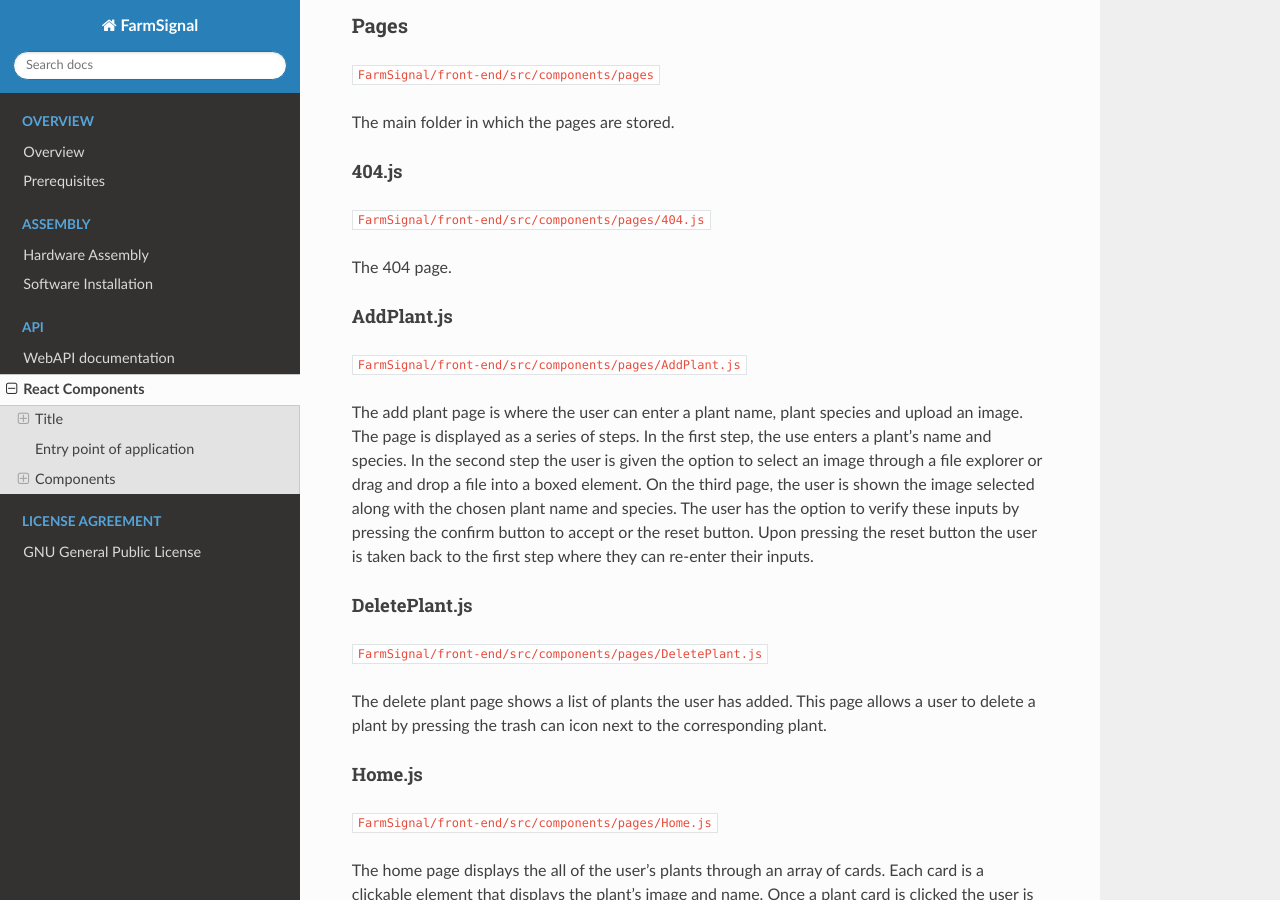
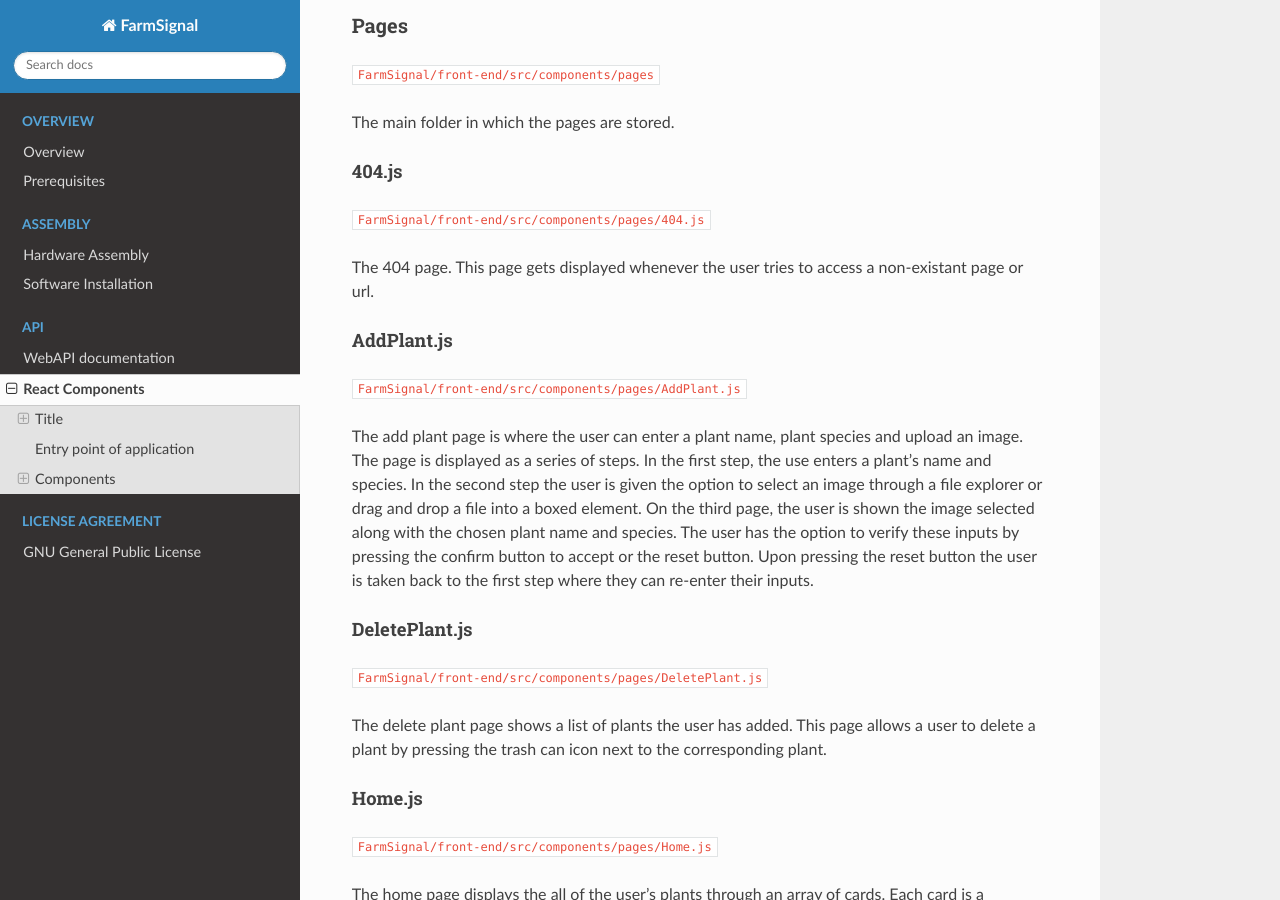
Before and after one commit to AlanConstantino/FarmSignal, a Sphinx documentation site: the page built from docs/front-end/react.rst, in a window 1280 px wide and 900 px high, scrolled down 1890 px. Built offline with Sphinx 7.4.7 and the Read the Docs theme 2.0.0, drawn with Linux system fonts in a browser that asks for light colours.

Commit message:
Added more info to the 404 section

```diff
--- a/docs/front-end/react.rst
+++ b/docs/front-end/react.rst
@@ -115,7 +115,7 @@
 
 ``FarmSignal/front-end/src/components/pages/404.js``
 
-The 404 page.
+The 404 page. This page gets displayed whenever the user tries to access a non-existant page or url.
 
 AddPlant.js
 -----------
```
